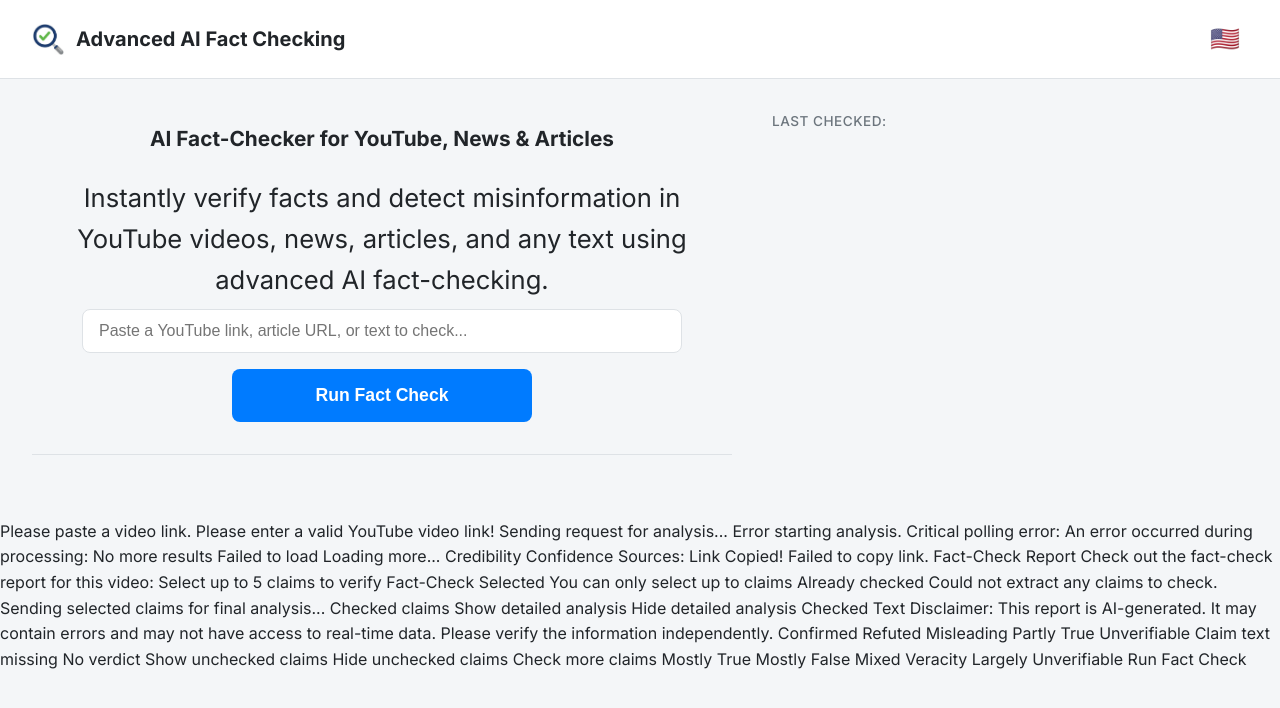
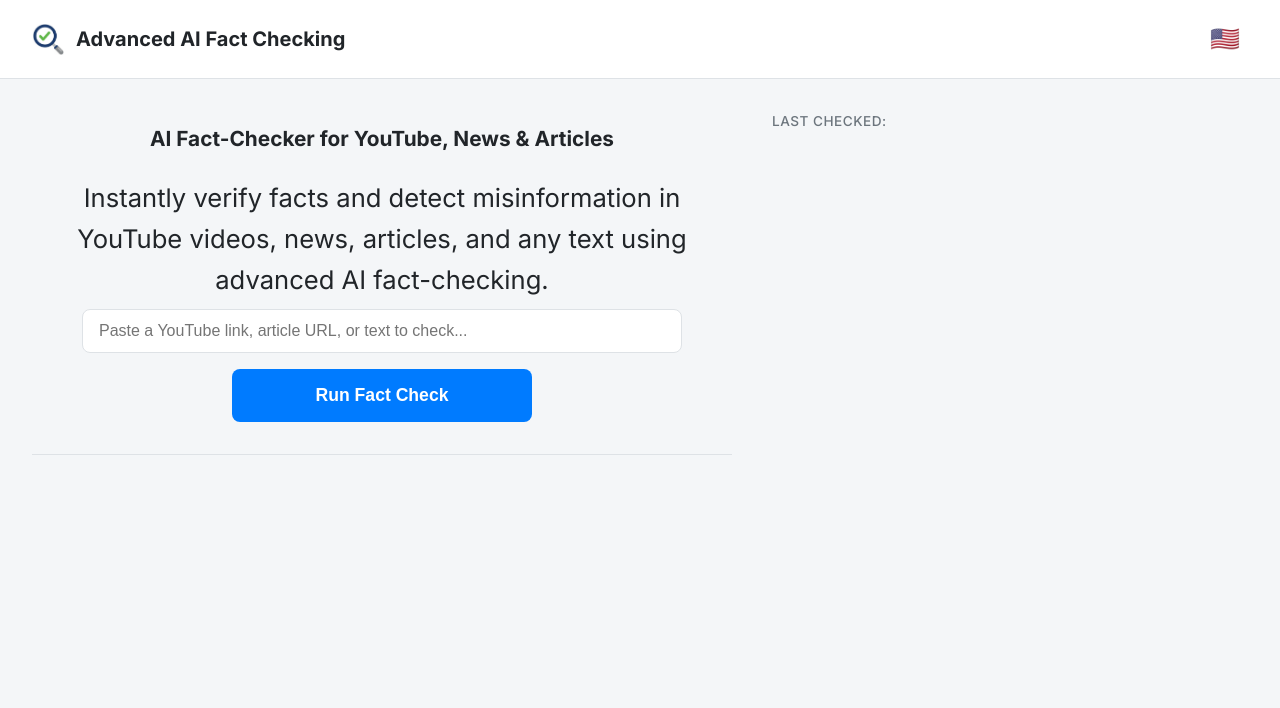
Before and after one commit to maxradov/propacondom-app, a Flask app: page / in a window 1280 px wide. Shown: the top 708 px of the page. Run offline with Flask 3, Linux system fonts and the light colour scheme; data that the repository does not hold is empty.

Commit message:
Improving multilanguages, adding UK

```diff
--- a/backend/templates/layout.html
+++ b/backend/templates/layout.html
@@ -82,51 +82,5 @@
 	</script>
 
     <script src="{{ url_for('static', filename='script.js') }}"></script>
-    {% block extra_js %}{% endblock %}
 </body>
 </html>
-{# -- BABEL FORCE INCLUDE -- #}
-{{ _('Please paste a video link.') }}
-{{ _('Please enter a valid YouTube video link!') }}
-{{ _('Sending request for analysis...') }}
-{{ _('Error starting analysis.') }}
-{{ _('Critical polling error:') }}
-{{ _('An error occurred during processing:') }}
-{{ _('No more results') }}
-{{ _('Failed to load') }}
-{{ _('Loading more...') }}
-{{ _('Credibility') }}
-{{ _('Confidence') }}
-{{ _('Sources:') }}
-{{ _('Link Copied!') }}
-{{ _('Failed to copy link.') }}
-{{ _('Fact-Check Report') }}
-{{ _('Check out the fact-check report for this video:') }}
-{{ _('Select up to 5 claims to verify') }}
-{{ _('Fact-Check Selected') }}
-{{ _('You can only select up to') }}
-{{ _('claims') }}
-{{ _('Already checked') }}
-{{ _('Could not extract any claims to check.') }}
-{{ _('Sending selected claims for final analysis...') }}
-{{ _('Checked claims') }}
-{{ _('Show detailed analysis') }}
-{{ _('Hide detailed analysis') }}
-{{ _('Checked Text') }}
-{{ _('Disclaimer:') }}
-{{ _('This report is AI-generated. It may contain errors and may not have access to real-time data. Please verify the information independently.') }}
-{{ _('Confirmed') }}
-{{ _('Refuted') }}
-{{ _('Misleading') }}
-{{ _('Partly True') }}
-{{ _('Unverifiable') }}
-{{ _('Claim text missing') }}
-{{ _('No verdict') }}
-{{ _('Show unchecked claims') }}
-{{ _('Hide unchecked claims') }}
-{{ _('Check more claims') }}
-{{ _('Mostly True') }}
-{{ _('Mostly False') }}
-{{ _('Mixed Veracity') }}
-{{ _('Largely Unverifiable') }}
-{{ _('Run Fact Check') }}
```
